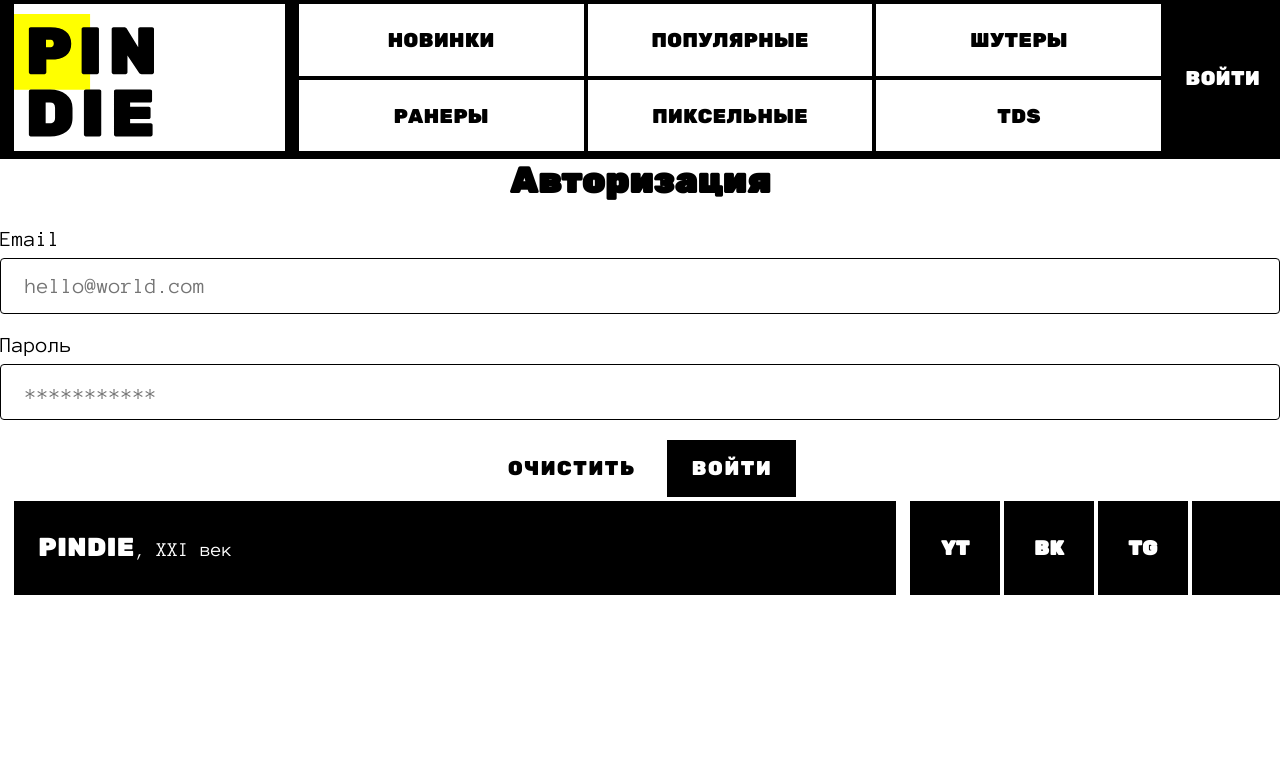
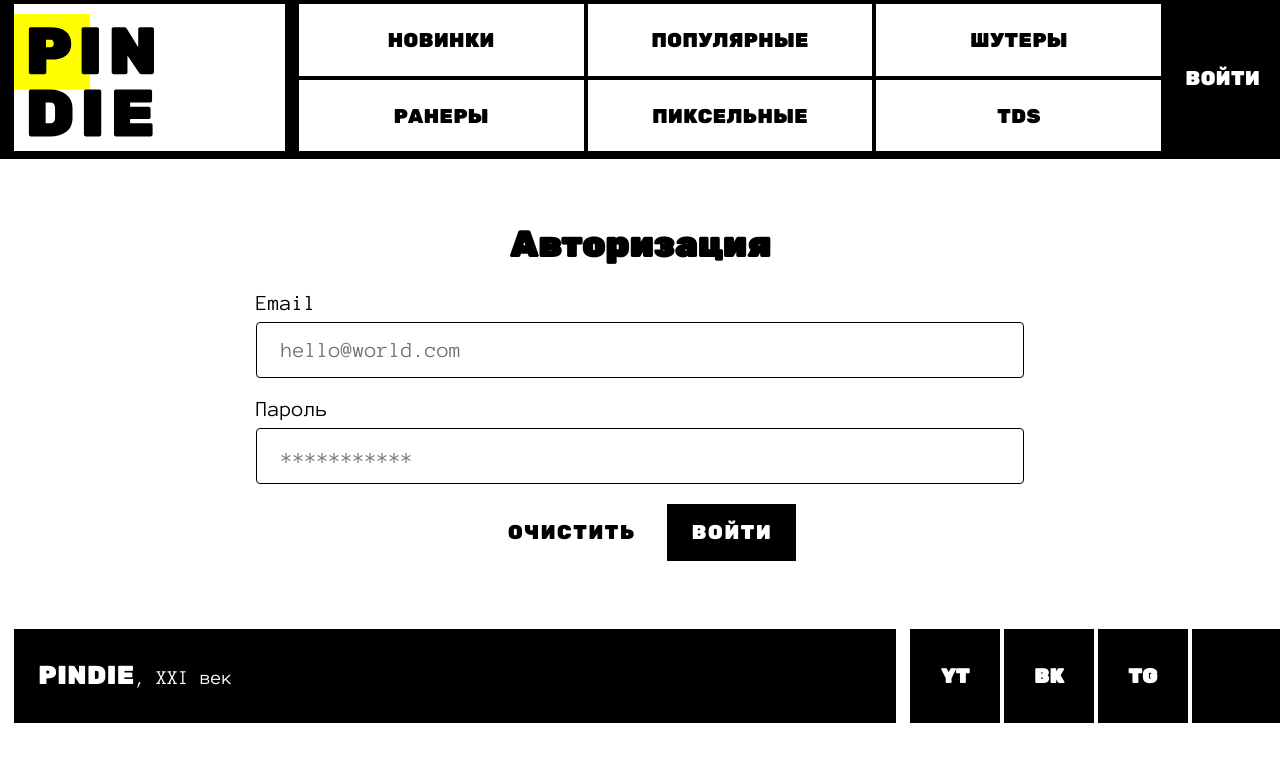
Before and after one commit to nekohash9/pindie, a Next.js app: page /login in a window 1280 px wide. Shown: the top 762 px of the page. Built offline with nearby package versions, Linux system fonts and the light colour scheme.

Commit message:
styles for login page

```diff
--- a/app/login/LoginPage.module.css
+++ b/app/login/LoginPage.module.css
@@ -0,0 +1,3 @@
+.login {
+    padding: 5% 20%;
+  }
```
